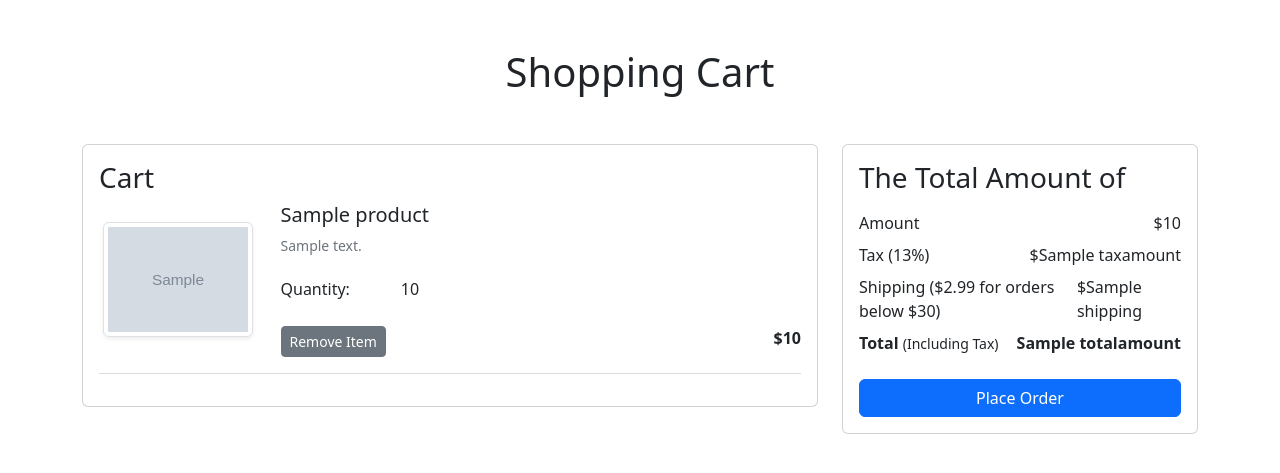
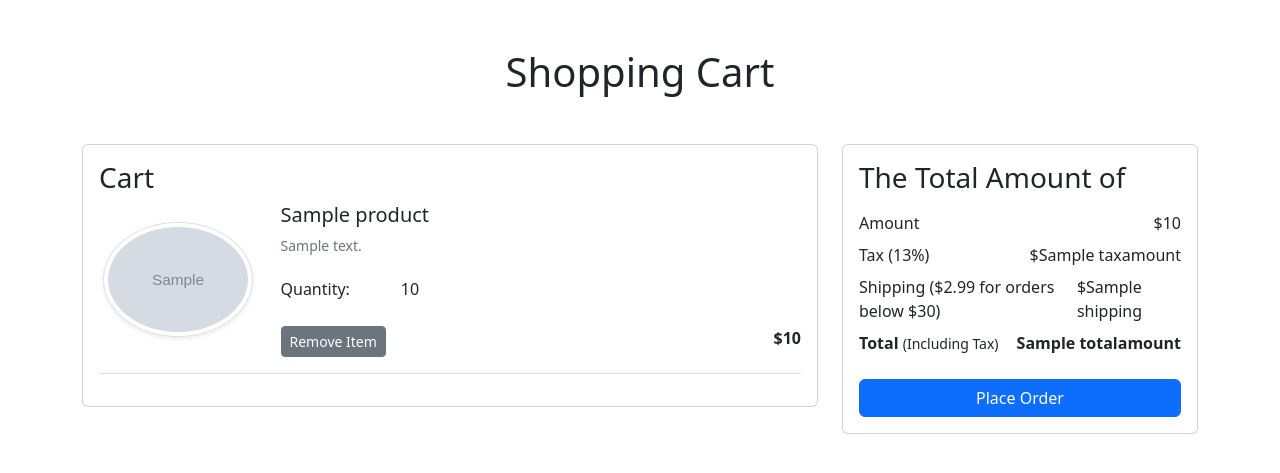
Before and after one commit to BaluAnush18/InternetApplicationsProject, a Django app: template ec/app/templates/app/addtocart.html in a window 1280 px wide. Shown: the part 76-549 px from the top of the page. Run offline with Django 4.2, Linux system fonts and the light colour scheme; the template is opened without the code that fills it: most values are stand-ins (such as "Sample title", 1, 10 or a date in 2020); grey boxes marked "Sample" are stand-in pictures; some libraries are stand-ins or nearby versions; some web fonts are replaced.

Commit message:
final url and style commit

```diff
--- a/ec/app/static/app/css/style.css
+++ b/ec/app/static/app/css/style.css
@@ -11,6 +11,10 @@
     padding:50px 40px;
     border:1px solid #efe8e1;
     padding-bottom:20px;
+}
+
+.img-thumbnail {
+    border-radius: 50%;
 }
 
 .smbg{
--- a/ec/ec/urls.py
+++ b/ec/ec/urls.py
@@ -45,9 +45,12 @@ urlpatterns = [
     path('password-reset-confirm/<uidb64>/<token>/', auth_view.PasswordResetConfirmView.as_view(template_name='app/password_reset_confirm.html',form_class=MySetPasswordForm) , name='password_reset_confirm'),
     path('password-reset-complete/', auth_view.PasswordResetCompleteView.as_view(template_name='app/password_reset_complete.html') , name='password_reset_complete'),
 
-
+    path('user-history/', views.user_history, name='user_history'),
 
 ]+static(settings.MEDIA_URL, document_root=settings.MEDIA_ROOT)
+
+if settings.DEBUG:
+    urlpatterns += static(settings.MEDIA_URL, document_root=settings.MEDIA_ROOT)
 
 admin.site.site_header = "Go Green"
 admin.site.site_title = "Go Green"
```
